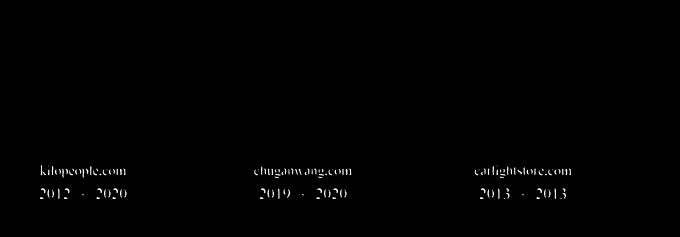
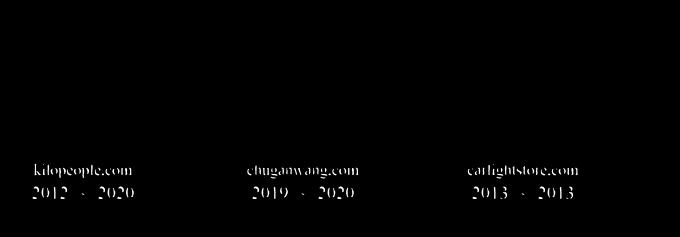
Before and after one commit to Real-John-Cheung/Graveyard, a plain HTML site: page index.html in a window 1280 px wide. Shown: the part 175-412 px from the top of the page, 160-840 px from the left. Drawn offline with Linux system fonts and the light colour scheme; files whose address does not match are found by name; a web font is replaced by a local one.

Commit message:
force force load

```diff
--- a/index.html
+++ b/index.html
@@ -5,7 +5,9 @@
     <link rel="icon" href="./res/icon.png">
     <link rel="preload" href="res/bennyharveyrip-regular-webfont.woff" as="font" crossorigin="anonymous" />
     <link rel="preload" href="res/bennyharveyrip-regular-webfont.woff2" as="font" crossorigin="anonymous" />
+    <link rel="preload" href="./css/main.css" as="style">
     <link rel="stylesheet" href="./css/main.css">
+
     <script src="./js/jquery-3.6.0.min.js" type="text/javascript"></script>
     <script src="./js/main.js" type="text/javascript"></script>
 </head>
--- a/js/main.js
+++ b/js/main.js
@@ -35,7 +35,9 @@ function hideGravestoneDetail(ids) {
 
 // generate the website
 $(document).ready(() => {
-    document.fonts.ready.then(getJson("./test.json"))
+    document.fonts.load("12pt 'Benny Harvey RIP'").then(() => {
+        document.fonts.ready.then(getJson("./test.json"));
+    });
 });
 
 function getJson(url) {
@@ -94,10 +96,10 @@ function createGraveyard(objs, debug) {
 
         //texts
         ctx.textAlign = 'center';
-        ctx.font = '14px "Benny Harvey RIP"'
+        ctx.font = '12pt "Benny Harvey RIP"'
         ctx.fillStyle = "white";
         ctx.fillText(name, canvas.width / 2, canvas.height * 0.7, 140);
-        ctx.font = "16px 'Benny Harvey RIP'";
+        ctx.font = "14pt 'Benny Harvey RIP'";
         ctx.fillText(firstDateY + "  ~  " + lastDateY, canvas.width/2, canvas.height*0.85);
         // --
         a.appendChild(canvas);
```
